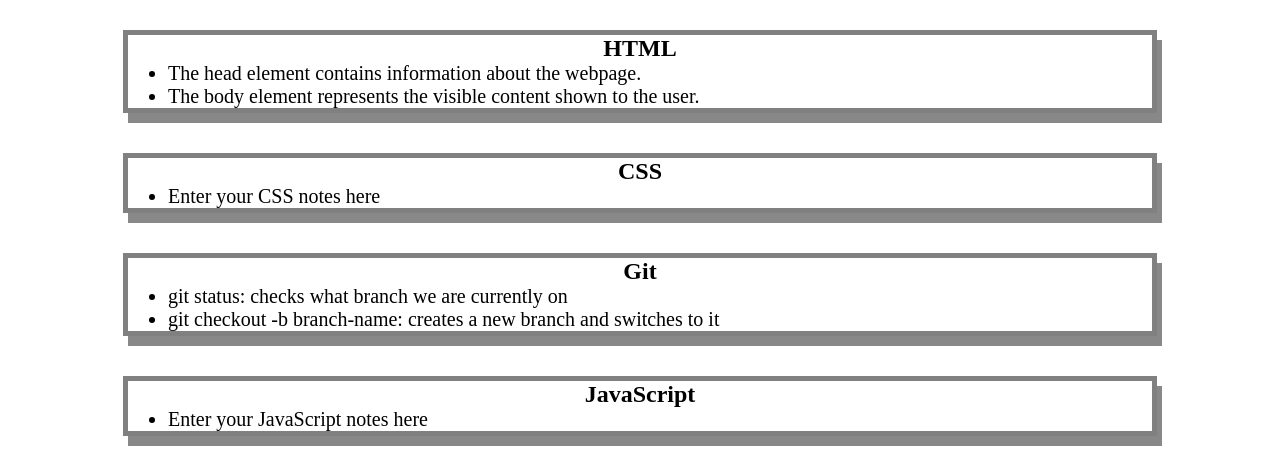
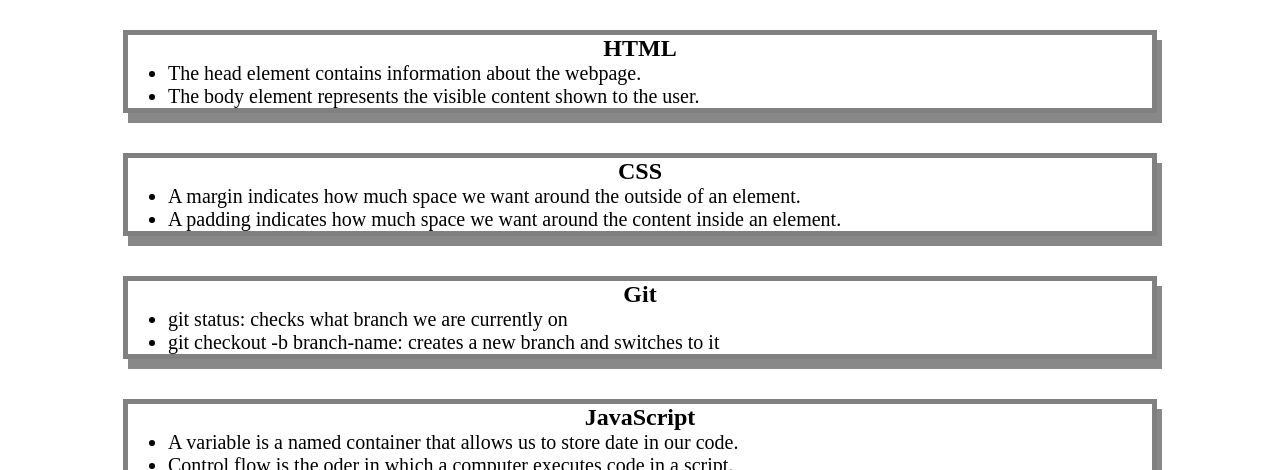
Before and after one commit to Bryce-Hadl/prework-study-guide, a plain HTML site: page index.html in a window 1280 px wide. Shown: the part 148-618 px from the top of the page. Drawn offline with Linux system fonts and the light colour scheme.

Commit message:
assets/style.css

```diff
--- a/assets/style.css
+++ b/assets/style.css
@@ -34,7 +34,3 @@ p {
     border: 5px solid gray;
     box-shadow: 5px 10px #888888;
 }
-<ul>
-  <li>A margin indicates how much space we want around the outside of an element.</li>
-  <li>A padding indicates how much space we want around the content inside an element.</li>
-</ul>
--- a/index.html
+++ b/index.html
@@ -25,8 +25,9 @@
    <section class="card" id="css-section">
  <h2>CSS</h2>
      <ul>
-       <li>Enter your CSS notes here</li>
-     </ul>
+       <li>A margin indicates how much space we want around the outside of an element.</li>
+       <li>A padding indicates how much space we want around the content inside an element.</li>
+      </ul>
    </section>
 
    <section class="card" id="git-section">
@@ -40,7 +41,8 @@
    <section class="card" id="javascript-section">
 <h2>JavaScript</h2>
 <ul>
-      <li>Enter your JavaScript notes here</li>
+      <li>A variable is a named container that allows us to store date in our code.</li>
+      <li>Control flow is the oder in which a computer executes code in a script.</li>
     </ul>
    </section>
     </main>
```
